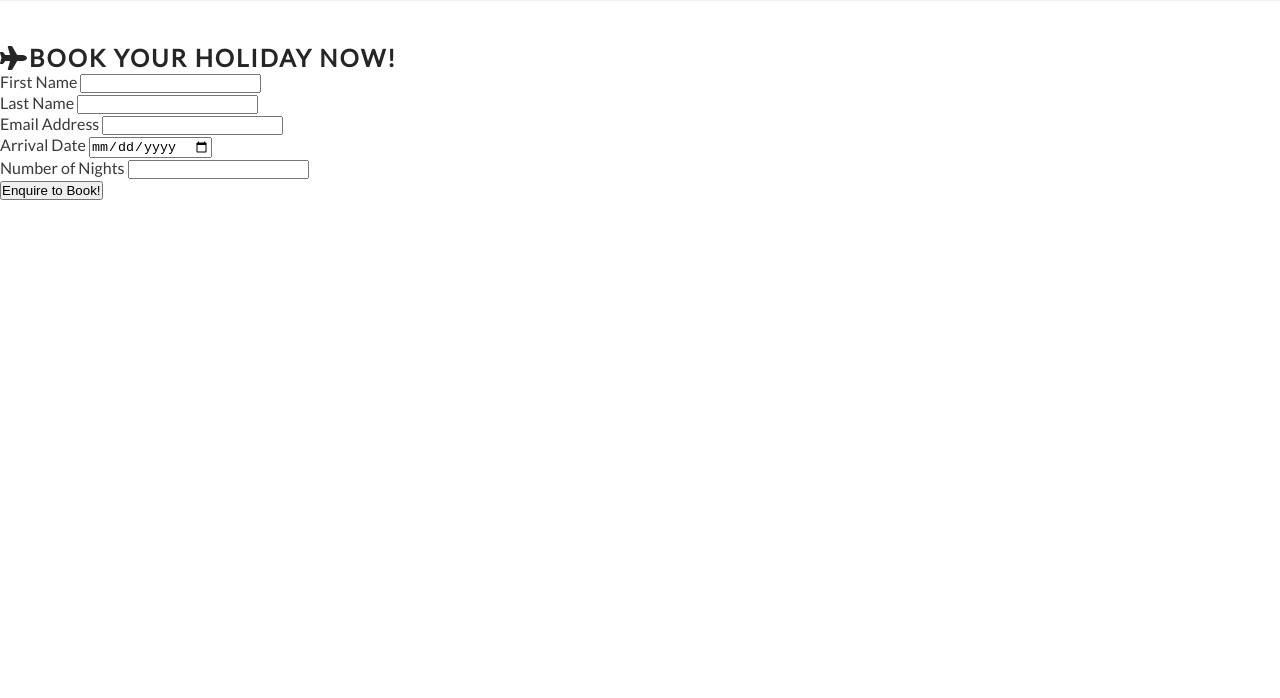
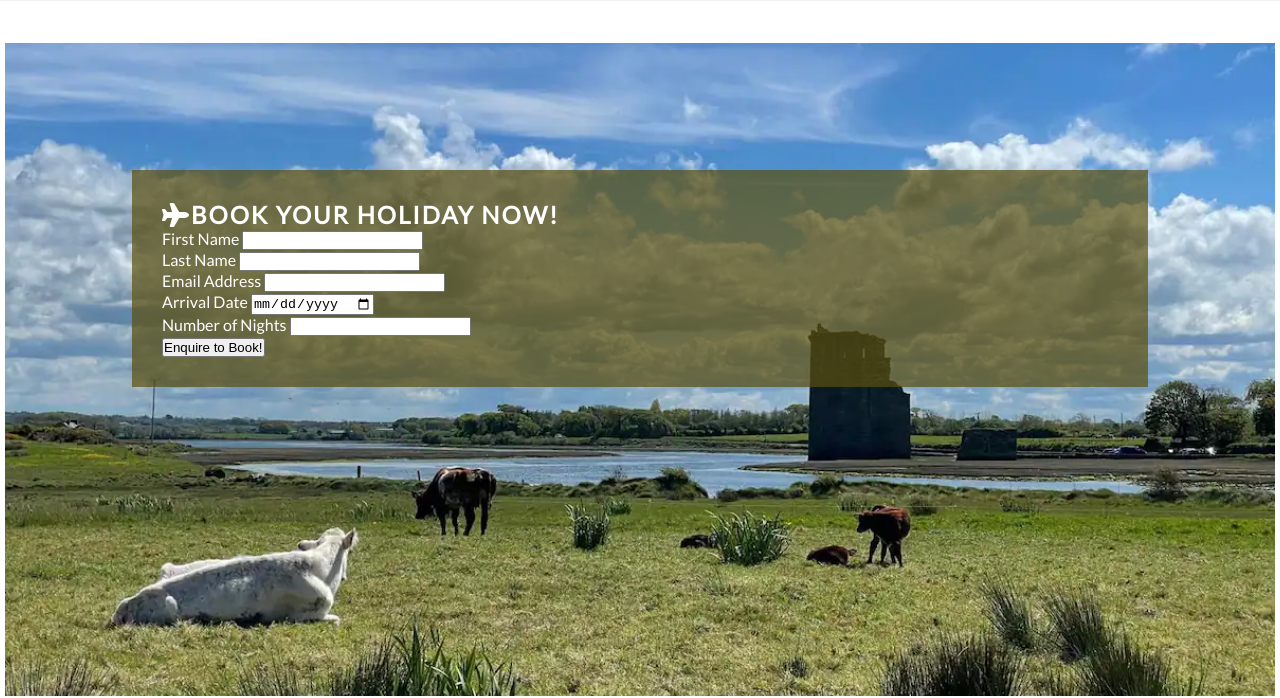
Before and after one commit to MichelleDuda/mortara-cottage, a plain HTML site: page contact.html in a window 1280 px wide. Shown: the part 36-734 px from the top of the page. Drawn offline with Linux system fonts and the light colour scheme.

Commit message:
Added initial style for Booking page

```diff
--- a/assets/css/style.css
+++ b/assets/css/style.css
@@ -90,6 +90,8 @@ main {
     display: flex;
     flex-direction: column;
     flex: 1 0 auto;
+    margin-left: 5px;
+    margin-right: 5px;
 }
 
 /* Hero Styles */
@@ -124,6 +126,23 @@ main {
 
 #photos {
     line-height: 0;
+}
+
+/* Booking Form */
+#booking {
+    background: url('../images/form-image.webp') 75% / cover;
+    padding: 10%;
+    flex-grow: 1;
+}
+
+#booking-form {
+    color: #ffffff;
+    background-color: rgba(90, 79, 15, 0.7);
+    padding: 30px;
+}
+
+#booking-form h2 {
+    color: #ffffff;
 }
 
 /* Footer */
```
Also changed, not shown: assets/images/form-image.webp (added).
